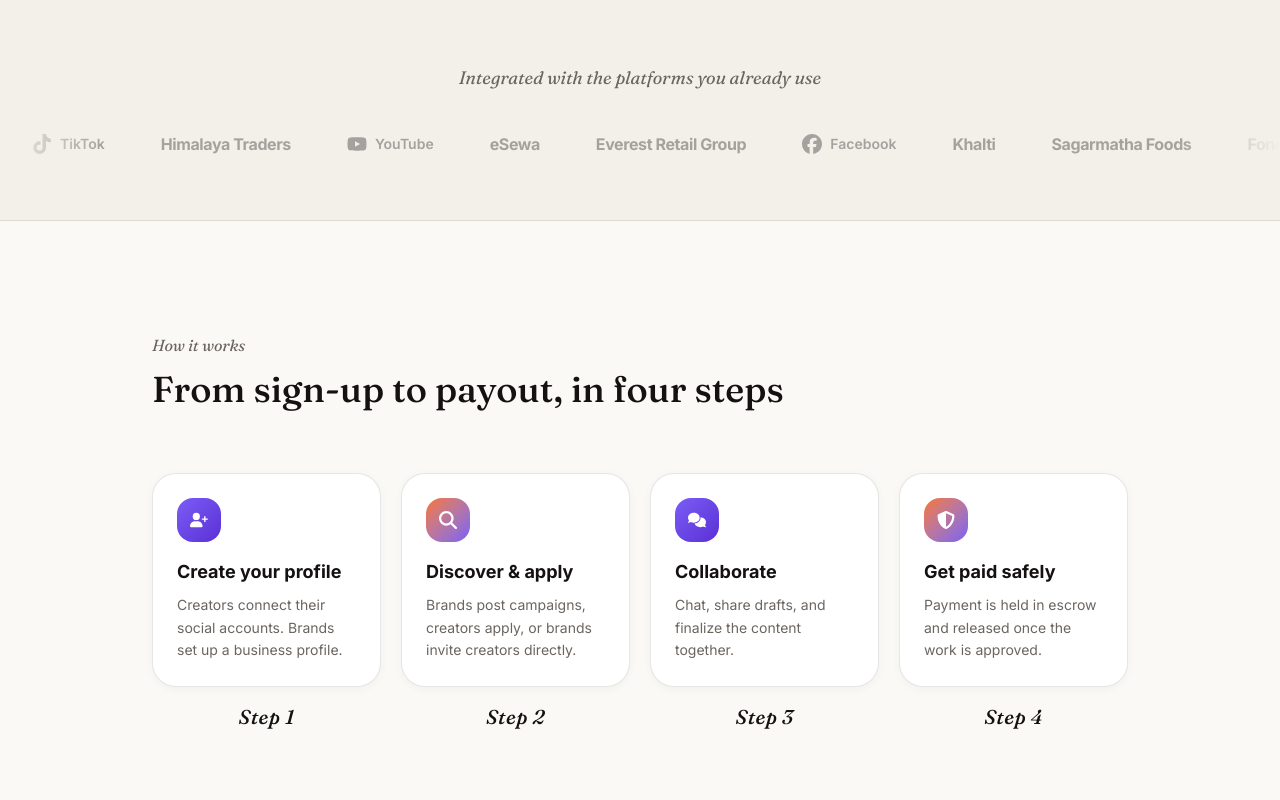
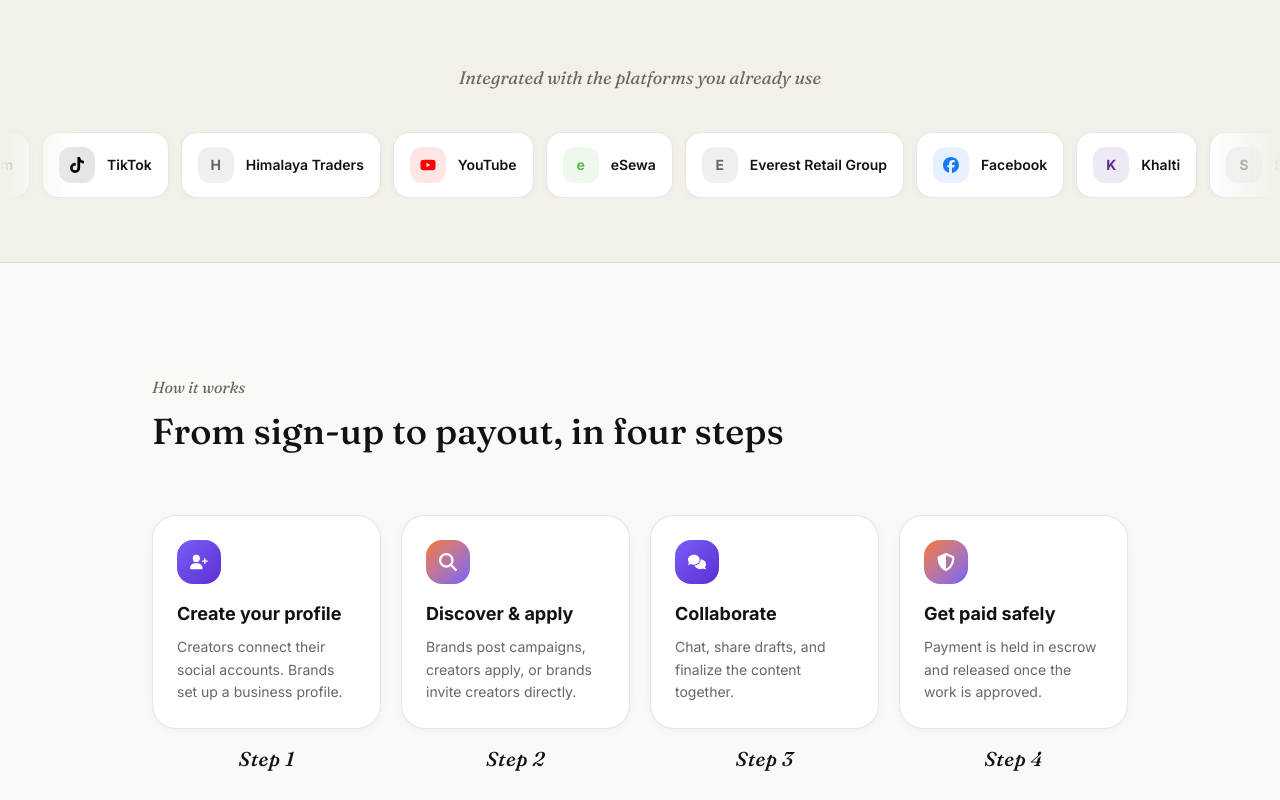
Before and after one commit to sundarban1/creator-marketplace, a React (Vite) app in the folder web/: page / in a window 1280 px wide. Shown: the part 1160-1960 px from the top of the page. Built offline with nearby package versions, Linux system fonts and the light colour scheme; no server answers.

Commit message:
web landing page fixed

```diff
--- a/web/src/pages/landing/i18n/en.ts
+++ b/web/src/pages/landing/i18n/en.ts
@@ -117,7 +117,7 @@ export const en = {
   },
 
   footer: {
-    tagline: 'Where creators and brands collaborate.',
+    tagline: 'Where Brands Meet Creators.',
     privacy: 'Privacy',
     terms: 'Terms',
     support: 'Support',
--- a/web/src/pages/landing/i18n/ne.ts
+++ b/web/src/pages/landing/i18n/ne.ts
@@ -118,7 +118,7 @@ export const ne: LandingDict = {
   },
 
   footer: {
-    tagline: 'जहाँ क्रिएटर र ब्रान्डहरू सहकार्य गर्छन्।',
+    tagline: 'जहाँ ब्रान्डहरू र क्रिएटरहरू भेट्छन्।',
     privacy: 'गोपनीयता',
     terms: 'सर्तहरू',
     support: 'सहयोग',
--- a/web/src/pages/landing/nav/LandingFooter.tsx
+++ b/web/src/pages/landing/nav/LandingFooter.tsx
@@ -9,18 +9,18 @@ export function LandingFooter() {
   const { d } = useLandingLanguage();
 
   return (
-    <footer id={SECTION_IDS.contact} className="relative bg-paper py-16 text-ink">
+    <footer id={SECTION_IDS.contact} className="relative bg-paper py-16 text-[#0B0908]">
       <div aria-hidden className="absolute inset-x-0 top-0 h-px bg-gradient-to-r from-transparent via-ink/10 to-transparent" />
       <div className="mx-auto max-w-5xl px-5">
         <div className="grid gap-12 md:grid-cols-2">
           <motion.div initial="hidden" whileInView="show" viewport={VP} variants={stagger()}>
             <motion.div variants={fadeUp} className="mb-3 flex w-fit items-center">
-              <img src="/logo.png" alt="kolab" className="h-5 w-auto object-contain" />
+              <img src="/logo.png" alt="kolab" className="h-6 w-auto object-contain" />
             </motion.div>
-            <motion.p variants={fadeUp} className="max-w-xs text-sm leading-relaxed text-ink-soft">
+            <motion.p variants={fadeUp} className="max-w-xs text-sm leading-relaxed text-ink/75">
               {d.footer.tagline}
             </motion.p>
-            <motion.div variants={fadeUp} className="mt-6 flex flex-wrap gap-x-6 gap-y-2 text-sm text-ink-soft">
+            <motion.div variants={fadeUp} className="mt-6 flex flex-wrap gap-x-6 gap-y-2 text-sm text-ink/75">
               <Link to="/privacy" className="transition-colors hover:text-ink">{d.footer.privacy}</Link>
               <Link to="/terms" className="transition-colors hover:text-ink">{d.footer.terms}</Link>
               <Link to="/support" className="transition-colors hover:text-ink">{d.footer.support}</Link>
@@ -28,14 +28,14 @@ export function LandingFooter() {
           </motion.div>
 
           <motion.div initial="hidden" whileInView="show" viewport={VP} variants={fadeUp}>
-            <h3 className="mb-5 font-serif text-lg italic text-ink-soft">{d.footer.contactForm.heading}</h3>
+            <h3 className="mb-5 font-serif text-lg italic text-ink/75">{d.footer.contactForm.heading}</h3>
             <ContactForm dark={false} />
           </motion.div>
         </div>
 
         <div className="mt-14 flex flex-col items-center justify-between gap-3 border-t border-ink/10 pt-6 md:flex-row">
-          <p className="text-xs text-ink-soft">© {new Date().getFullYear()} kolab. {d.footer.rights}</p>
-          <p className="text-xs text-ink-soft">{d.footer.madeIn} 🇳🇵</p>
+          <p className="text-xs text-ink/75">© {new Date().getFullYear()} kolab. {d.footer.rights}</p>
+          <p className="text-xs text-ink/75">{d.footer.madeIn} 🇳🇵</p>
         </div>
       </div>
     </footer>
--- a/web/src/pages/landing/sections/Partners.tsx
+++ b/web/src/pages/landing/sections/Partners.tsx
@@ -1,7 +1,6 @@
-import type { CSSProperties } from 'react';
 import { motion } from 'framer-motion';
 import { FaInstagram, FaTiktok, FaYoutube, FaFacebook } from 'react-icons/fa6';
-import { fadeUp, VP } from '../lib/motion';
+import { fadeUp, VP, PILL_HOVER } from '../lib/motion';
 import { SECTION_IDS } from '../constants';
 import { useLandingLanguage } from '../context/LanguageContext';
 import { useAutoScroll } from '../hooks/useAutoScroll';
@@ -28,28 +27,24 @@ const LOGOS: LogoItem[] = [
   { type: 'text', name: 'Bagmati Textiles' },
 ];
 
+// Same rounded-card-in-a-marquee treatment as the Categories section (colored
+// icon badge + label, white card, soft shadow) instead of the old plain
+// grayscale-wordmark row — reads as one consistent "chip" language site-wide.
 function LogoBadge({ item }: { item: LogoItem }) {
-  if (item.type === 'icon') {
-    const { Icon, name, color } = item;
-    return (
-      <div
-        style={{ '--brand': color } as CSSProperties}
-        className="flex flex-shrink-0 items-center gap-2 whitespace-nowrap text-ink/35 grayscale transition-all duration-300 hover:text-[var(--brand)] hover:grayscale-0"
+  const color = item.color ?? '#6B6560'; // falls back to ink-soft for uncolored placeholder brands
+  return (
+    <motion.div
+      whileHover={PILL_HOVER}
+      className="group flex flex-shrink-0 items-center gap-3 rounded-2xl border border-ink/10 bg-white px-4 py-3.5 shadow-[0_2px_8px_rgba(20,17,16,0.03)] transition-shadow duration-300 hover:shadow-[0_14px_28px_-10px_rgba(20,17,16,0.16)]"
+    >
+      <span
+        style={{ backgroundColor: `${color}1A`, color }}
+        className="flex h-9 w-9 flex-shrink-0 items-center justify-center rounded-xl transition-transform duration-300 group-hover:scale-110"
       >
-        <Icon size={20} />
-        <span className="text-sm font-semibold">{name}</span>
-      </div>
-    );
-  }
-  return (
-    <span
-      style={item.color ? ({ '--brand': item.color } as CSSProperties) : undefined}
-      className={`flex-shrink-0 whitespace-nowrap text-base font-bold tracking-tight text-ink/35 transition-colors duration-300 ${
-        item.color ? 'hover:text-[var(--brand)]' : 'hover:text-ink'
-      }`}
-    >
-      {item.name}
-    </span>
+        {item.type === 'icon' ? <item.Icon size={16} /> : <span className="text-sm font-bold">{item.name[0]}</span>}
+      </span>
+      <span className="whitespace-nowrap text-sm font-semibold text-ink">{item.name}</span>
+    </motion.div>
   );
 }
 
@@ -71,10 +66,10 @@ export function Partners() {
 
       <div
         ref={scrollRef}
-        className="scrollbar-hide flex gap-14 overflow-x-hidden px-6 [mask-image:linear-gradient(to_right,transparent,black_8%,black_92%,transparent)]"
+        className="scrollbar-hide flex gap-3 overflow-x-hidden px-6 [mask-image:linear-gradient(to_right,transparent,black_6%,black_94%,transparent)]"
       >
         {[LOGOS, LOGOS].map((group, gi) => (
-          <div key={gi} aria-hidden={gi === 1} className="flex flex-shrink-0 items-center gap-14">
+          <div key={gi} aria-hidden={gi === 1} className="flex flex-shrink-0 gap-3">
             {group.map((item, i) => (
               <LogoBadge key={i} item={item} />
             ))}
```
